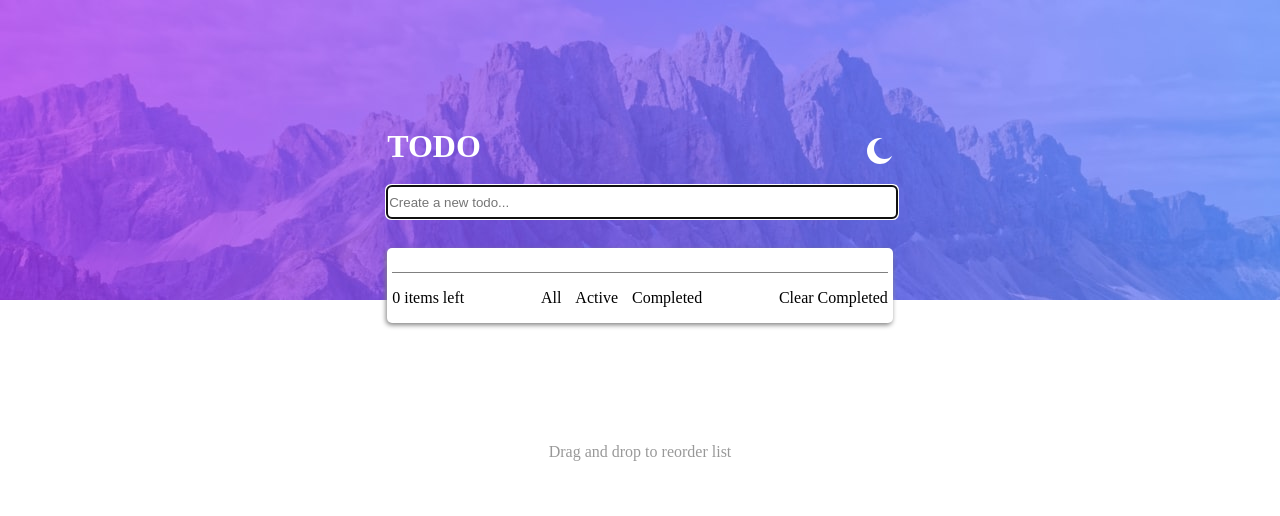
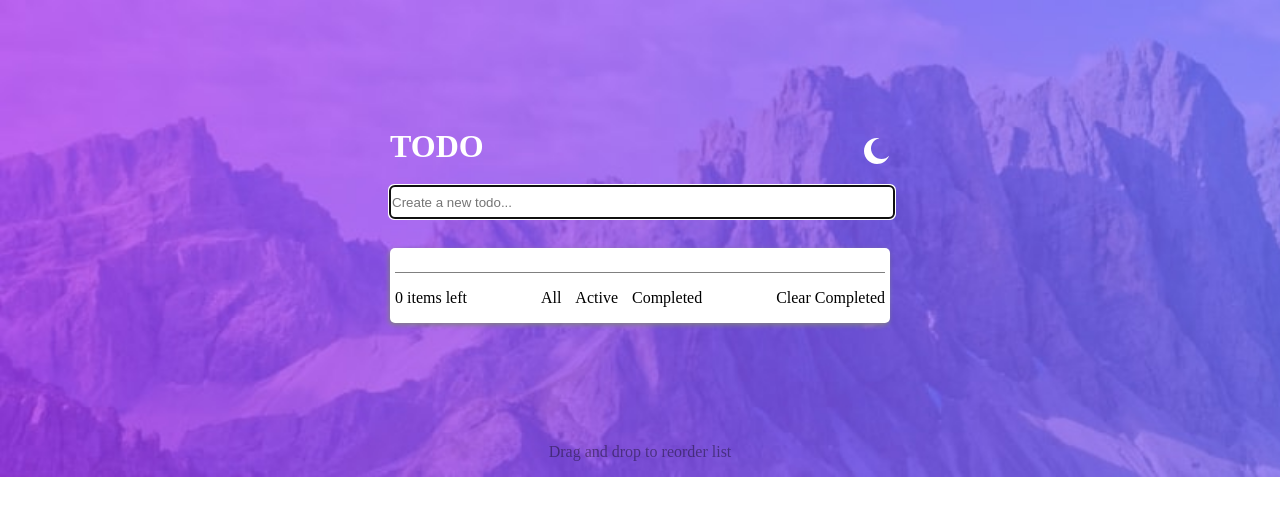
Before and after one commit to sparsh-mathur01/todo-app, a plain HTML site: page index.html in a window 1280 px wide. Drawn offline with Linux system fonts and the light colour scheme.

Commit message:
Update style.css

```diff
--- a/style.css
+++ b/style.css
@@ -8,12 +8,15 @@
  }
 
  body {
-     background: url(./images/bg-desktop-light.jpg)  white no-repeat;
+    /* width:100%; */
+    background: url(./images/bg-desktop-light.jpg)  white no-repeat;
+    background-size: cover;
  }
 
  .container {
-     width: 40%;
+     width: 500px;
      min-width: 500px;
+     max-width:600px;
      margin: 120px auto;
  }
 
```
